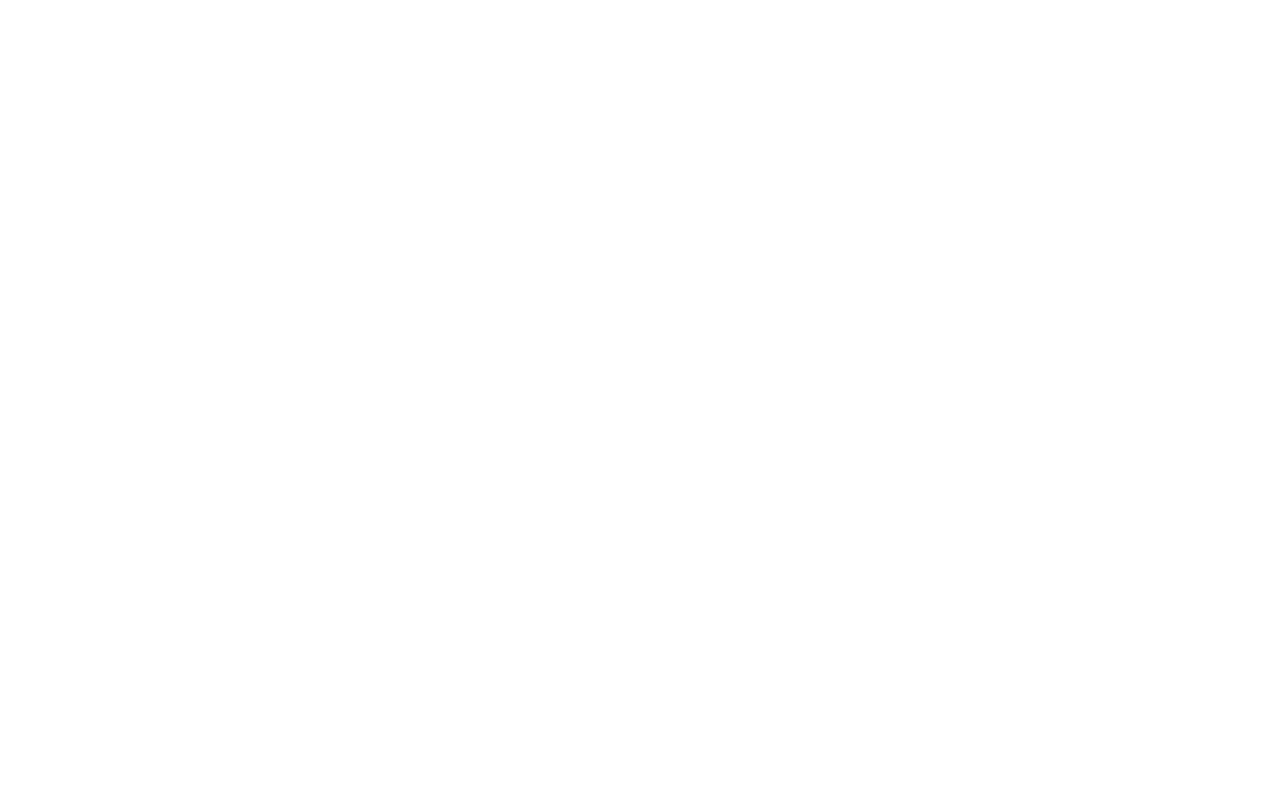
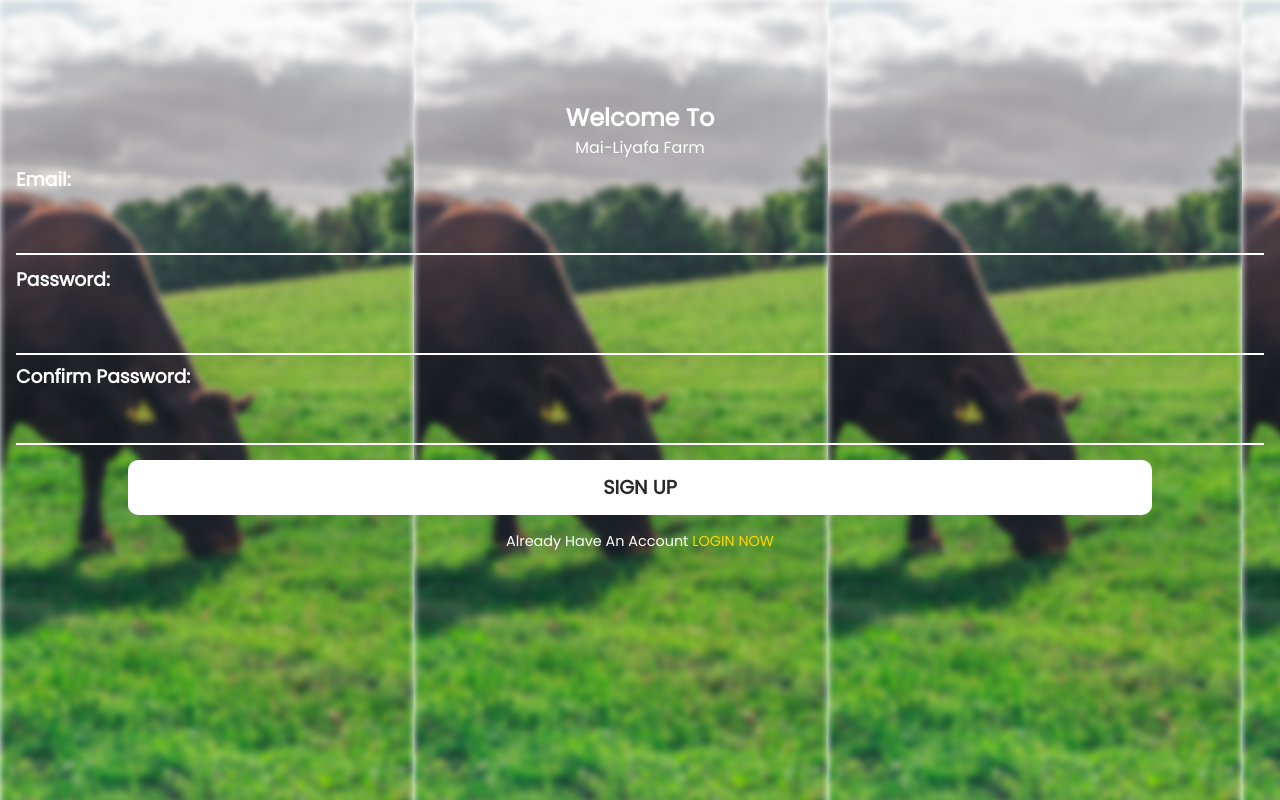
Before and after one commit to Emmanueluma/farm, a React (Create React App) app: page /register in a window 1280 px wide. Before the commit this address had no page. Built offline with nearby package versions, Linux system fonts and the light colour scheme.

Commit message:
third commit

```diff
--- a/src/App.js
+++ b/src/App.js
@@ -18,8 +18,8 @@ import Details from './component/main/Detail/Details';
 function App() {
   return (
     <Routes>
-      <Route path='/' element={<Register />}/>
-      <Route path='/login' element={<Loginto />}/>
+      <Route path='/' element={<Loginto />}/>
+      <Route path='/register' element={<Register />}/>
       <Route path='/home' element={<Home />}>
         <Route index element={<Trend />}/>
         <Route path='trend' element={<Trend />}/>
--- a/src/component/login/login.css
+++ b/src/component/login/login.css
@@ -63,7 +63,7 @@ section.login form div.input div .same{
     color: rgb(126, 21, 21);
     background-color: #000;
 }
-section.login div.button{
+section.login form .button{
     width: 100%;
     min-height: 20%;
     max-height: auto;
@@ -72,7 +72,7 @@ section.login div.button{
     align-items: center;
     flex-direction: column;
 }
-section.login div.button .btn{
+section.login form .button .btn{
     width: 80%;
     height: 55px;
     border-radius: 10px;
@@ -86,13 +86,13 @@ section.login div.button .btn{
     border: none;
     font-weight: 600;
 }
-section.login div.button .btn:first-child{
+section.login form .button .btn:first-child{
     margin-bottom: 1rem;
 }
-section.login div.button p{
+section.login form .button p{
     font-size: .9rem;
 }
-section.login div.button p .pa{
+section.login form .button p .pa{
     text-transform: uppercase;
     color:#FFD600;
 }
--- a/src/component/main/animal/Animal.jsx
+++ b/src/component/main/animal/Animal.jsx
@@ -45,9 +45,9 @@ const Animal = ({data}) => {
   return (
     <>
       {toggleLogOut && <Logout setToggle={setToggleLogOut}/>}
-      <section onClick={handleTcan} className="user--picuture">
+      <section  className="user--picuture">
         <div className="user-container">
-          <img src={trend1} alt="profile picture" />
+          <img onClick={handleTcan} src={trend1} alt="profile picture" />
         </div>
         <div className="text">
           <h1>animals</h1>
--- a/src/component/main/machine/Machine.jsx
+++ b/src/component/main/machine/Machine.jsx
@@ -45,9 +45,9 @@ const handleTcan = () => {
   return (
     <>
     {toggleLogOut && <Logout setToggle={setToggleLogOut}/>}
-      <section onClick={handleTcan} className="user--picuture">
+      <section  className="user--picuture">
         <div className="user-container">
-          <img src={trend1} alt="profile picture" />
+          <img onClick={handleTcan} src={trend1} alt="profile picture" />
         </div>
         <div className="text">
           <h1>machines</h1>
--- a/src/component/main/seed/Seed.jsx
+++ b/src/component/main/seed/Seed.jsx
@@ -47,9 +47,9 @@ const Seed = ({data}) => {
     return (
       <>
           {toggleLogOut && <Logout setToggle={setToggleLogOut}/>}
-          <section onClick={handleTcan} className="user--picuture background">
+          <section  className="user--picuture background">
               <div className="user-container">
-                <img src={trend1} alt="profile picture" />
+                <img onClick={handleTcan} src={trend1} alt="profile picture" />
               </div>
               <div className="text">
                 <h1>food and seed</h1>
--- a/src/component/main/user/User.jsx
+++ b/src/component/main/user/User.jsx
@@ -49,9 +49,9 @@ const User = ({data}) => {
     return (
         <>
             {toggleLogOut && <Logout setToggle={setToggleLogOut}/>}
-            <section onClick={handleTcan} className="user--picuture background">
+            <section  className="user--picuture background">
                 <div className="user-container">
-                  <img src={trend1} alt="profile picture" />
+                  <img onClick={handleTcan} src={trend1} alt="profile picture" />
                 </div>
                 <div className="text">
                   <h1>Personal Services</h1>
--- a/src/component/register/Register.jsx
+++ b/src/component/register/Register.jsx
@@ -82,19 +82,6 @@ const Register = () => {
         }
     }
 
-    const handleSubmitGoogle = async () => {
-        setSpin(prev => !prev)
-        try{
-           await signInWithPopup(auth, googleProvider)
-           if(auth.currentUser){
-            navigator('/home')
-        }
-        }catch (err){
-            setSpin(prev => !prev);
-            setFailedGoogle(`${err}`);
-        }
-
-    }
 
     return (
         <>
@@ -124,12 +111,11 @@ const Register = () => {
                         </div>
                     </div>
 
+                    <div className="button">
+                        <button type="submit" className="btn" onClick={handleSubmit}>sign up</button>
+                        <p>already have an account <Link to="/login" className="pa"> login now</Link></p>
+                    </div>
                 </form>
-                <div className="button">
-                    <button type="submit" className="btn" onClick={handleSubmit}>sign up</button>
-                    <button className="btn" onClick={handleSubmitGoogle}>google</button>
-                    <p>already have an account <Link to="/login" className="pa"> login now</Link></p>
-                </div>
             </section>
         </>
     );
```
